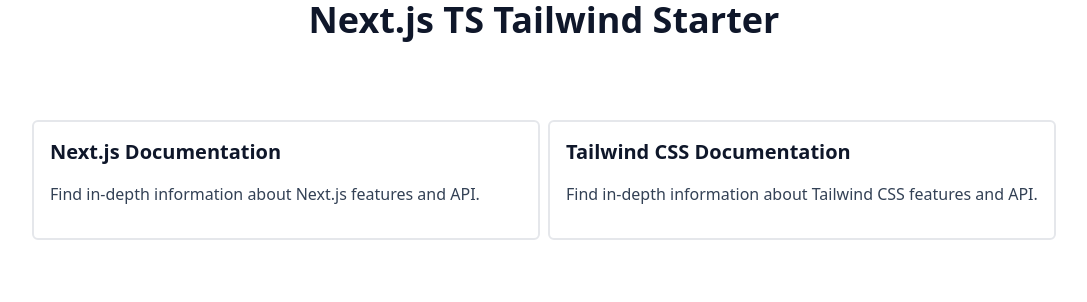
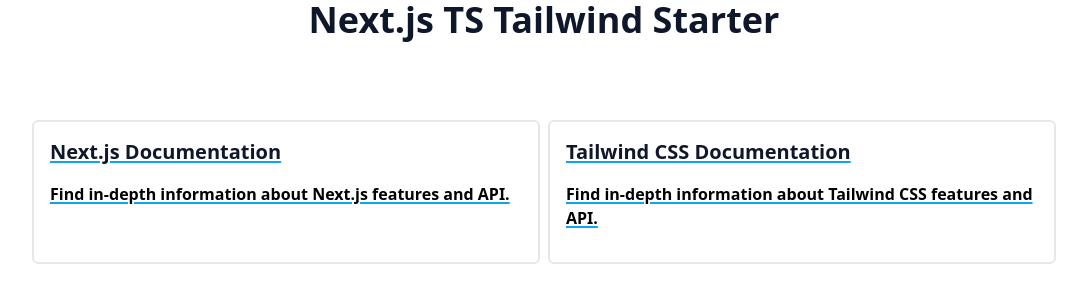
Before and after one commit to surdarmaputra/next-ts-tailwind-starter, a Next.js app: page / in a window 1280 px wide. Shown: the top 302 px of the page, without its empty margins (96-1183 px from the left). Built offline with nearby package versions, Linux system fonts and the light colour scheme; some icons are missing.

Commit message:
chore: move button global css import and remove indigo color

```diff
--- a/components/atoms/Button/Button.tsx
+++ b/components/atoms/Button/Button.tsx
@@ -1,5 +1,3 @@
-import './Button.css';
-
 import classNames from 'classnames';
 import NextLink from 'next/link';
 
@@ -10,7 +8,6 @@
   success = 'success',
   danger = 'danger',
   warning = 'warning',
-  info = 'info',
   light = 'light',
   dark = 'dark',
 }
@@ -39,7 +36,6 @@
     [ButtonVariation.success]: 'bg-success-500 hover:bg-success-600',
     [ButtonVariation.danger]: 'bg-danger-500 hover:bg-danger-600',
     [ButtonVariation.warning]: 'bg-warning-500 hover:bg-warning-600',
-    [ButtonVariation.info]: 'bg-info-500 hover:bg-info-600',
     [ButtonVariation.light]: 'bg-dark-100 hover:bg-dark-200',
     [ButtonVariation.dark]: 'bg-dark-800 hover:bg-dark-900',
   },
@@ -48,7 +44,6 @@
     [ButtonVariation.success]: 'bg-success-400',
     [ButtonVariation.danger]: 'bg-danger-400',
     [ButtonVariation.warning]: 'bg-warning-400',
-    [ButtonVariation.info]: 'bg-info-400',
     [ButtonVariation.light]: 'bg-dark-50',
     [ButtonVariation.dark]: 'bg-dark-500',
   },
@@ -59,7 +54,6 @@
     [ButtonVariation.success]: 'border-success-500 hover:border-success-600',
     [ButtonVariation.danger]: 'border-danger-500 hover:border-danger-600',
     [ButtonVariation.warning]: 'border-warning-500 hover:border-warning-600',
-    [ButtonVariation.info]: 'border-info-500 hover:border-info-600',
     [ButtonVariation.light]: 'border-dark-100 hover:border-dark-200',
     [ButtonVariation.dark]: 'border-dark-800 hover:border-dark-900',
   },
@@ -68,7 +62,6 @@
     [ButtonVariation.success]: 'border-success-400',
     [ButtonVariation.danger]: 'border-danger-400',
     [ButtonVariation.warning]: 'border-warning-400',
-    [ButtonVariation.info]: 'border-info-400',
     [ButtonVariation.light]: 'border-dark-50',
     [ButtonVariation.dark]: 'border-dark-500',
   },
@@ -79,7 +72,6 @@
     [ButtonVariation.success]: 'text-success-500 hover:bg-success-600',
     [ButtonVariation.danger]: 'text-danger-500 hover:bg-danger-600',
     [ButtonVariation.warning]: 'text-warning-500 hover:bg-warning-600',
-    [ButtonVariation.info]: 'text-info-500 hover:bg-info-600',
     [ButtonVariation.light]: 'text-dark-500 hover:bg-dark-200',
     [ButtonVariation.dark]: 'text-dark-800 hover:bg-dark-900',
   },
@@ -88,7 +80,6 @@
     [ButtonVariation.success]: 'text-success-400',
     [ButtonVariation.danger]: 'text-danger-400',
     [ButtonVariation.warning]: 'text-warning-400',
-    [ButtonVariation.info]: 'text-info-400',
     [ButtonVariation.light]: 'text-dark-50',
     [ButtonVariation.dark]: 'text-dark-500',
   },
@@ -150,7 +141,7 @@
         {loading ? (
           <>
             <LoaderIcon className="absolute animate-spin" />
-            <div className="flex justify-center items-end opacity-40">
+            <div className="flex items-end justify-center opacity-40">
               {children}
             </div>
           </>
--- a/styles/globals.css
+++ b/styles/globals.css
@@ -1,3 +1,5 @@
 @import './base.css';
+@import '../components/atoms/Button/Button.css';
 @import '../components/atoms/Heading/Heading.css';
+@import '../components/atoms/Link/Link.css';
 @import '../components/atoms/Paragraph/Paragraph.css';
--- a/tailwind.config.js
+++ b/tailwind.config.js
@@ -12,11 +12,10 @@
     extend: {
       colors: {
         dark: colors.slate,
-        primary: colors.indigo,
+        primary: colors.sky,
         success: colors.emerald,
         danger: colors.rose,
         warning: colors.amber,
-        info: colors.sky,
       },
     },
   },
```
